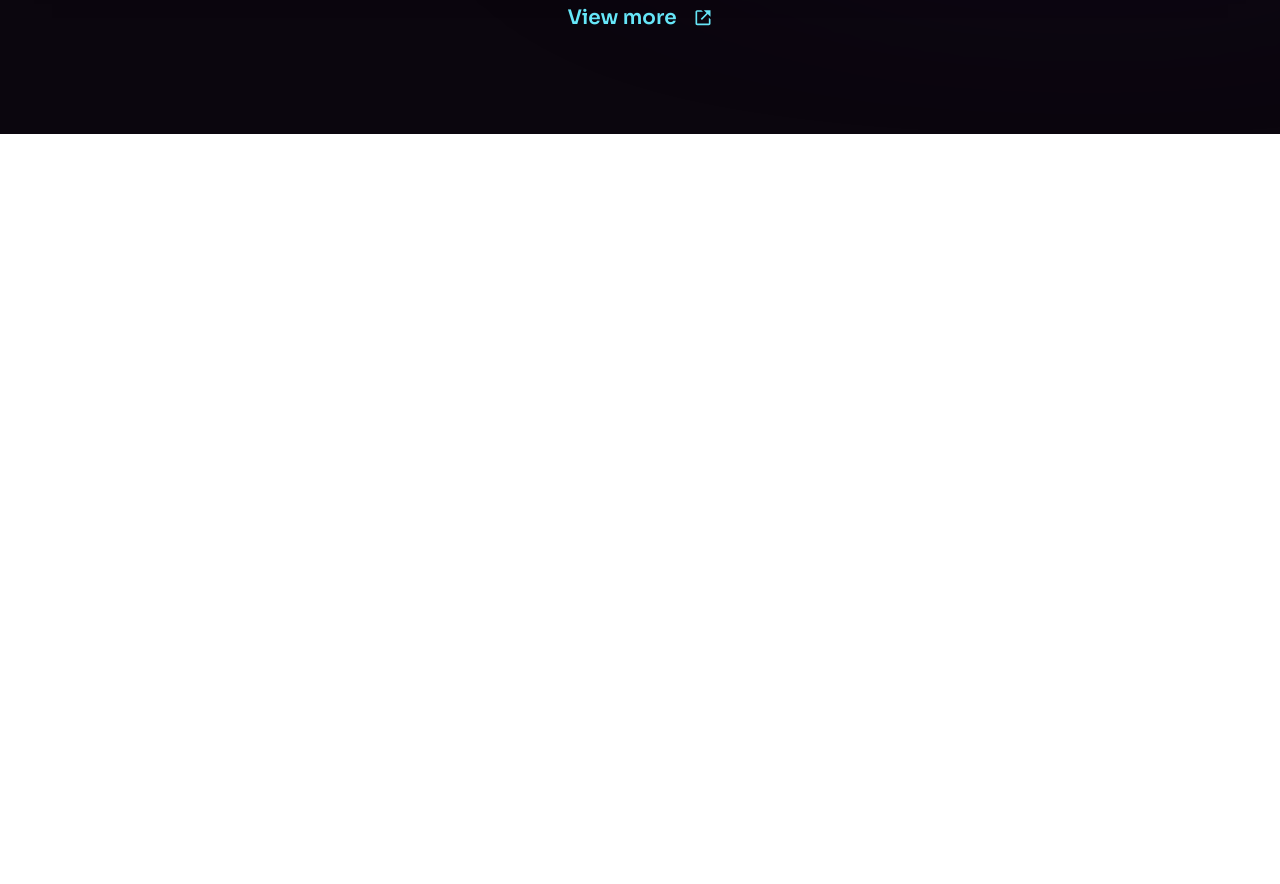
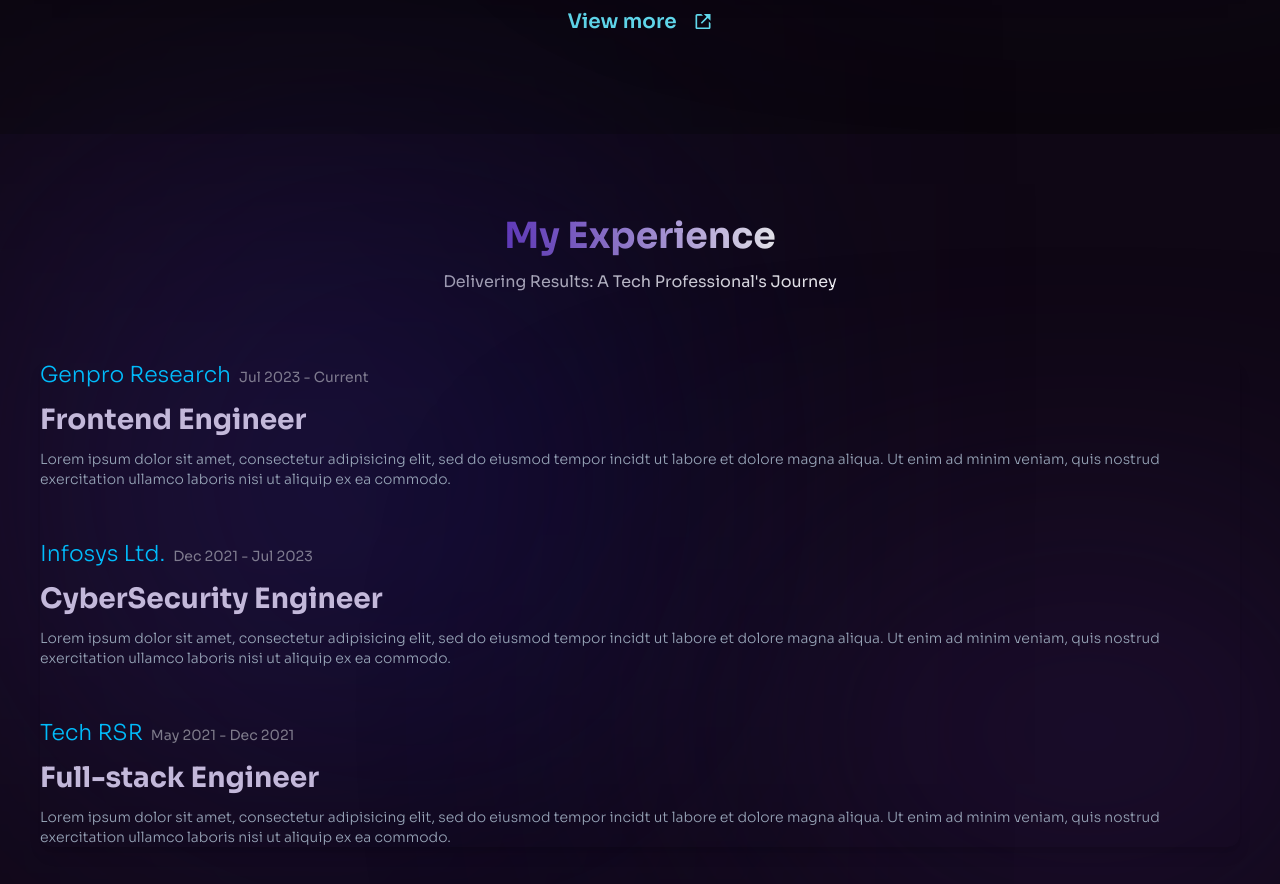
Before and after one commit to lokavinashh2004/My-Portfolio, a Next.js app: page / in a window 1280 px wide. Shown: the part 3700-4584 px from the top of the page. Before the commit the page ends 3834 px from the top, so only its background shows below. Built offline with nearby package versions, Linux system fonts and the light colour scheme.

Commit message:
feat: experience section ui WIP

```diff
--- /dev/null
+++ b/src/app/components/experience/ExperienceSection.tsx
@@ -0,0 +1,36 @@
+import React from "react";
+import GradientText from "../ui/GradientText";
+import Container from "../ui/Container";
+import ExperienceTree from "./ExperienceTree";
+import data from "./data";
+
+const meta = {
+    title:"My Experience",
+    subtitle: "Delivering Results: A Tech Professional's Journey"
+}
+
+const ExperienceSection = () => {
+  return (
+    <section className="after:block relative before:top-1/4 after:top-2/4 after:right-0 before:left-0 before:absolute after:absolute bg-darkBlue w-full before:w-1/2 after:w-2/4 before:h-3/4 after:h-1/4 min-h-screen before:-translate-y-1/4 after:translate-y-1/2 experience">
+      <Container
+        as="div"
+        className="flex flex-col items-center gap-16 px-6 lg:px-10 py-20 w-full"
+      >
+        <div className="flex flex-col items-center gap-3 text-center">
+          <GradientText
+            as="h4"
+            className="bg-gradient-to-r from-[#8750f7_0%] to-[#ffffff_100%] mx-auto font-bold text-2xl sm:text-2xl md:text-4xl md:[line-height:1.2]"
+          >
+            {meta.title}
+          </GradientText>
+          <p className="text-white">{meta.subtitle}</p>
+        </div>
+
+
+        <ExperienceTree data={data} />
+      </Container>
+    </section>
+  );
+};
+
+export default ExperienceSection;
--- /dev/null
+++ b/src/app/components/experience/ExperienceTree.tsx
@@ -0,0 +1,38 @@
+import { cn } from "@/lib/util";
+import { Experience } from "@/types/experience";
+
+interface ExperienceTreeProps {
+  data: Experience[];
+}
+
+const ExperienceTree = ({ data }: ExperienceTreeProps) => {
+  return (
+
+    <div className="relative z-30 flex flex-col gap-12 shadow-lg rounded-xl w-full">
+      {data.map((d,i) => {
+        return (
+          <div className="flex flex-col gap-2" key={d.id}>
+            <div className="flex flex-wrap items-baseline gap-2">
+              <h3 className="font-light text-[#00bbfb] text-[16px] md:text-[22px]">{d.organisation}</h3>
+              <p className="text-gray-200 text-sm text-opacity-50">
+                {d.fromDate} - {d.toDate}
+              </p>
+            </div>
+
+
+            <div className="flex flex-col gap-2">
+              <p className="font-bold text-[#c3b8da] text-[22px] md:text-[28px]">{d.role}</p>
+              {d.description?.map((item) => (
+                <p key={item} className="font-light text-[#97a4b7] text-sm">
+                  {item}
+                </p>
+              ))}
+            </div>
+          </div>
+        );
+      })}
+    </div>
+  );
+};
+
+export default ExperienceTree;
--- /dev/null
+++ b/src/app/components/experience/data.ts
@@ -0,0 +1,37 @@
+const data = [
+    {
+        id:'genpro',
+        organisation:"Genpro Research",
+        fromDate: "Jul 2023",
+        toDate:'Current',
+        role:"Frontend Engineer",
+        description:[
+            'Lorem ipsum dolor sit amet, consectetur adipisicing elit, sed do eiusmod tempor incidt ut labore et dolore magna aliqua. Ut enim ad minim veniam, quis nostrud exercitation ullamco laboris nisi ut aliquip ex ea commodo.'
+        ],
+        logo:'',
+    },
+    {
+        id:'infosys',
+        organisation:"Infosys Ltd.",
+        fromDate: "Dec 2021",
+        toDate:'Jul 2023',
+        role:"CyberSecurity Engineer",
+        description:[
+            'Lorem ipsum dolor sit amet, consectetur adipisicing elit, sed do eiusmod tempor incidt ut labore et dolore magna aliqua. Ut enim ad minim veniam, quis nostrud exercitation ullamco laboris nisi ut aliquip ex ea commodo.'
+        ],
+        logo:''
+    },
+    {
+        id:'techrsr',
+        organisation:"Tech RSR",
+        fromDate: "May 2021",
+        toDate:'Dec 2021',
+        role:"Full-stack Engineer",
+        description:[
+            'Lorem ipsum dolor sit amet, consectetur adipisicing elit, sed do eiusmod tempor incidt ut labore et dolore magna aliqua. Ut enim ad minim veniam, quis nostrud exercitation ullamco laboris nisi ut aliquip ex ea commodo.'
+        ],
+        logo:''
+    }
+]
+
+export default data;
--- a/src/app/components/projects/ProjectsSection.tsx
+++ b/src/app/components/projects/ProjectsSection.tsx
@@ -4,7 +4,7 @@
 import ProjectList from "./ProjectList";
 import { BiLinkExternal } from "react-icons/bi";
 
-const data = {
+const meta = {
   title: "Recent Projects",
   subtitle:
     "I enjoy building side projects and constantly challenge myself apart from my actual work :)",
@@ -25,9 +25,9 @@
             as="h4"
             className="bg-gradient-to-r from-[#8750f7_0%] to-[#ffffff_100%] mx-auto font-bold text-2xl sm:text-2xl md:text-4xl md:[line-height:1.2]"
           >
-            {data.title}
+            {meta.title}
           </GradientText>
-          <p className="text-white">{data.subtitle}</p>
+          <p className="text-white">{meta.subtitle}</p>
         </div>
         <ProjectList />
         <a
--- a/src/app/globals.css
+++ b/src/app/globals.css
@@ -19,7 +19,7 @@
     @apply after:absolute after:bottom-0 after:left-0 after:w-3/4 after:h-3/4 after:bg-red-500 after:-ml-36 after:-mb-12;
 }
 
-.hero-image::after, .hero::before, .projects::after, .projects::before {
+.hero-image::after, .hero::before, .projects::after, .projects::before, .experience::after, .experience::before {
     background: linear-gradient(
 		260deg,
 		#8750f7 0%,
@@ -37,3 +37,11 @@
 .projects::before {
     background: linear-gradient(260deg, #013668 0%, rgba(115, 67, 210, 0) 100%);
 }
+
+.experience::after {
+    background: linear-gradient(260deg, #3d2070 0%, rgba(115, 67, 210, 0) 100%);
+}
+
+.experience::before {
+    background: linear-gradient(260deg, #0d0b37 0%, #7343d236 100%);
+}
--- a/src/app/page.tsx
+++ b/src/app/page.tsx
@@ -1,3 +1,4 @@
+import ExperienceSection from "./components/experience/ExperienceSection";
 import HeroSection from "./components/hero/HeroSection";
 import ProjectsSection from "./components/projects/ProjectsSection";
 
@@ -6,6 +7,7 @@
     <main className="">
       <HeroSection />
       <ProjectsSection />
+      <ExperienceSection />
     </main>
   );
 }
--- /dev/null
+++ b/src/types/experience.ts
@@ -0,0 +1,9 @@
+export interface Experience {
+    id: string;
+    organisation: string;
+    fromDate: string;
+    toDate: string;
+    role: string;
+    description: string[];
+    logo: string;
+}
```
